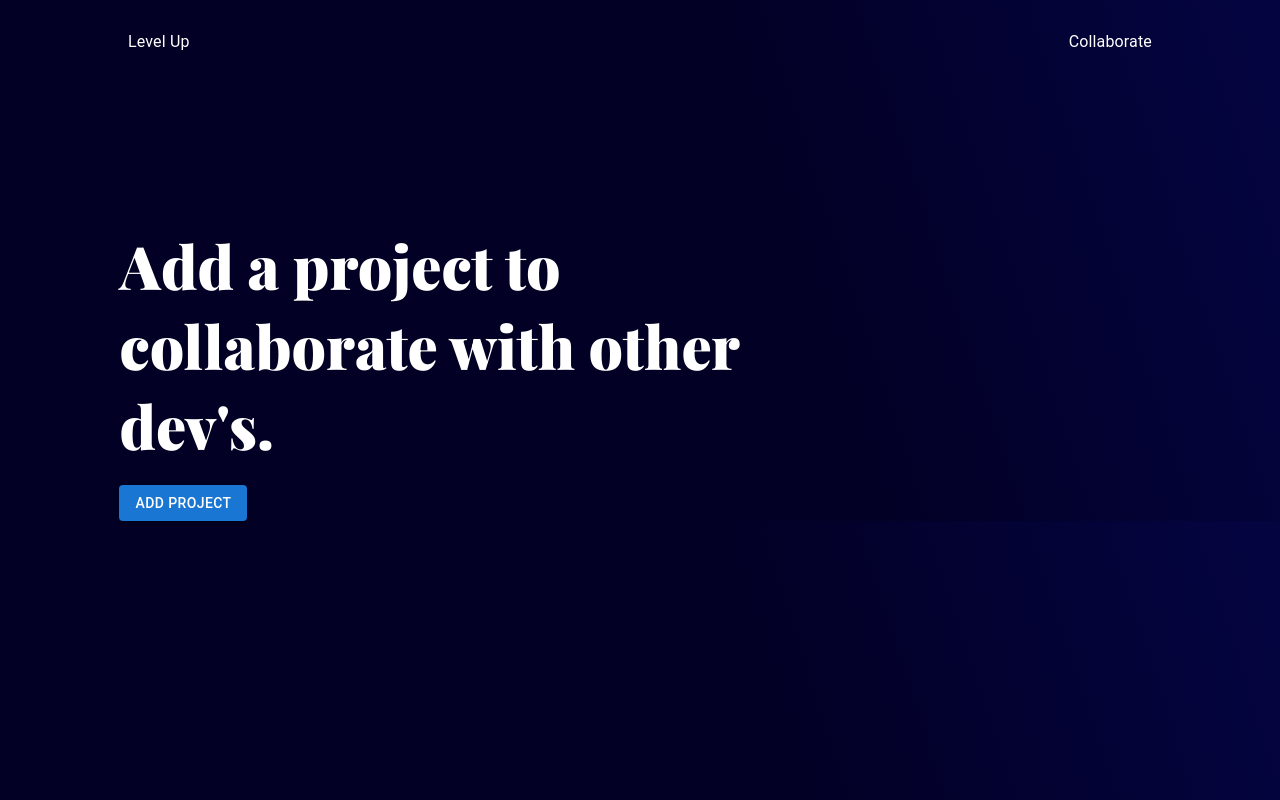
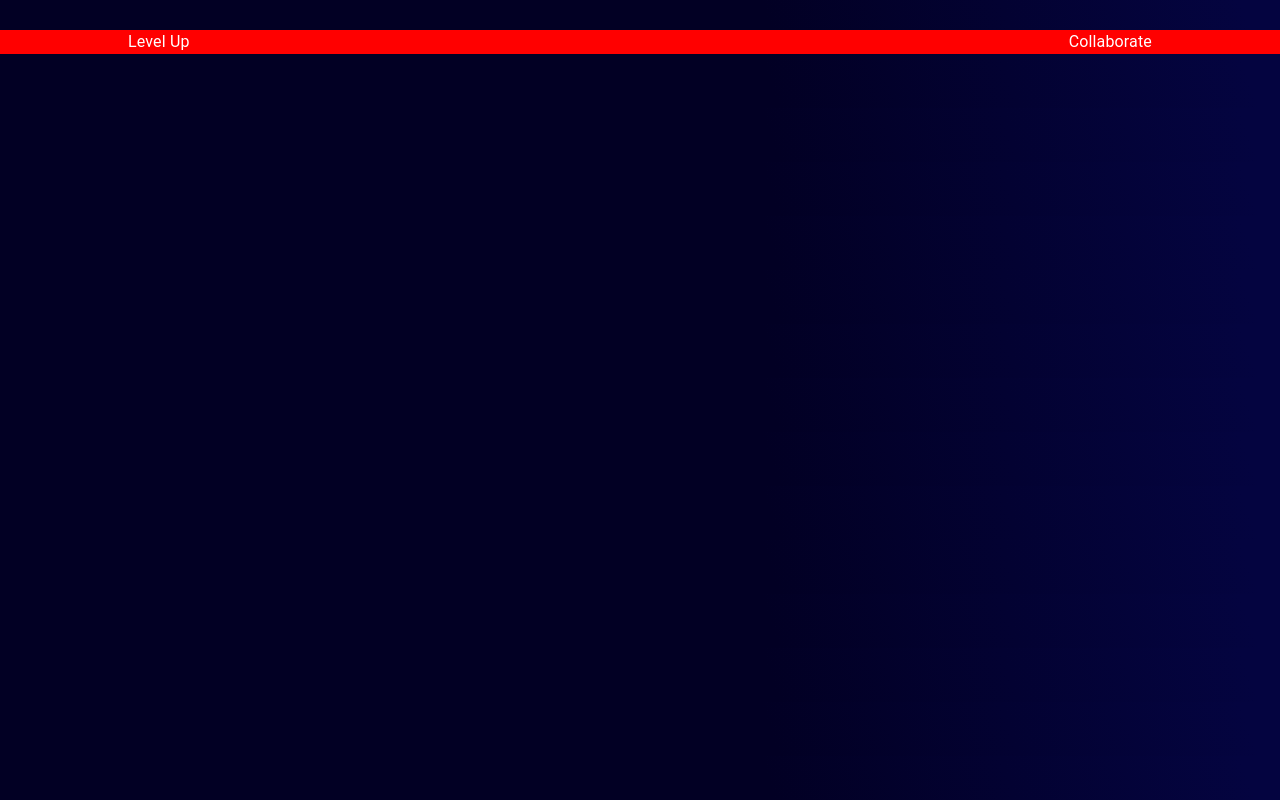
Before and after one commit to BrandonGrayson/level-up, a React (Create React App) app: page / in a window 1280 px wide. Built offline with nearby package versions, Linux system fonts and the light colour scheme; a web font is replaced by a local one.

Commit message:
navbar margin err

```diff
--- a/src/App.tsx
+++ b/src/App.tsx
@@ -10,7 +10,7 @@ function App() {
       <Grid item xs={12}>
         <Navbar />
       </Grid>
-      <Collaborate />
+      {/* <Collaborate /> */}
       {/* <Hero /> */}
     </Grid>
   );
--- a/src/components/Navbar.tsx
+++ b/src/components/Navbar.tsx
@@ -7,13 +7,17 @@ export default function Navbar() {
         sx={{
           display: "flex",
           justifyContent: "space-between",
-          marginLeft: "10%",
           marginTop: "30px",
-          marginRight: "10%",
+          width: "100%",
+          backgroundColor: "red",
         }}
       >
-        <Typography sx={{ color: "white" }}>Level Up</Typography>
-        <Typography sx={{ color: "white" }}>Collaborate</Typography>
+        <Typography sx={{ color: "white", marginLeft: "10%" }}>
+          Level Up
+        </Typography>
+        <Typography sx={{ color: "white", marginRight: "10%" }}>
+          Collaborate
+        </Typography>
       </Box>
     </>
   );
--- a/src/css/collab.css
+++ b/src/css/collab.css
@@ -1,6 +1,6 @@
 .collab-box {
-    margin-left: 14%;
-    margin-top: 20%;
+    /* margin-left: 14%;
+    margin-top: 20%; */
 }
 
 .collab-txt {
@@ -9,3 +9,9 @@
     color: white;
     font-size: 60px;
 }
+
+@media (max-width: 480px) {
+    .collab-txt {
+        font-size: 30px;
+    }
+}
```
Also changed, not shown: src/components/Hero.tsx (+8 -2 lines), src/css/Hero.css (+3 -6 lines).
